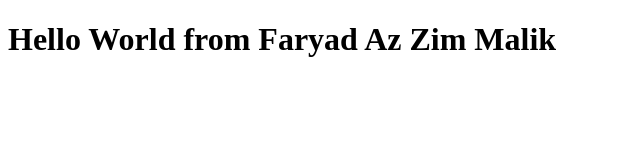
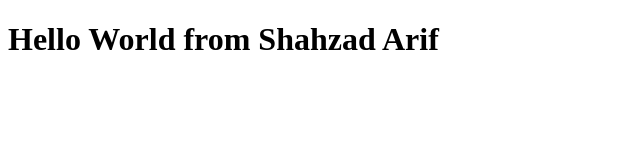
Before and after one commit to faryadazim/bootcamp2020-1, a plain HTML site: page index.html in a window 1280 px wide. Shown: the whole page, without its empty margins (0-640 px from the left). Drawn offline with Linux system fonts and the light colour scheme.

Commit message:
new name added by shahzad khan

```diff
--- a/index.html
+++ b/index.html
@@ -7,7 +7,7 @@
 </head>
 <body>
     <h1>
-        Hello World from Faryad Az Zim Malik
+        Hello World from Shahzad Arif
     </h1>
 </body>
 </html>
```
